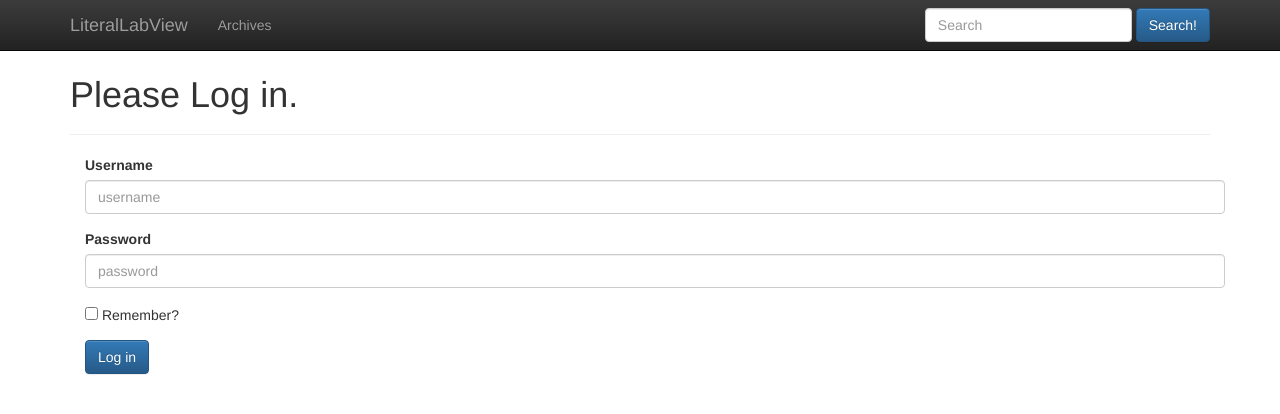
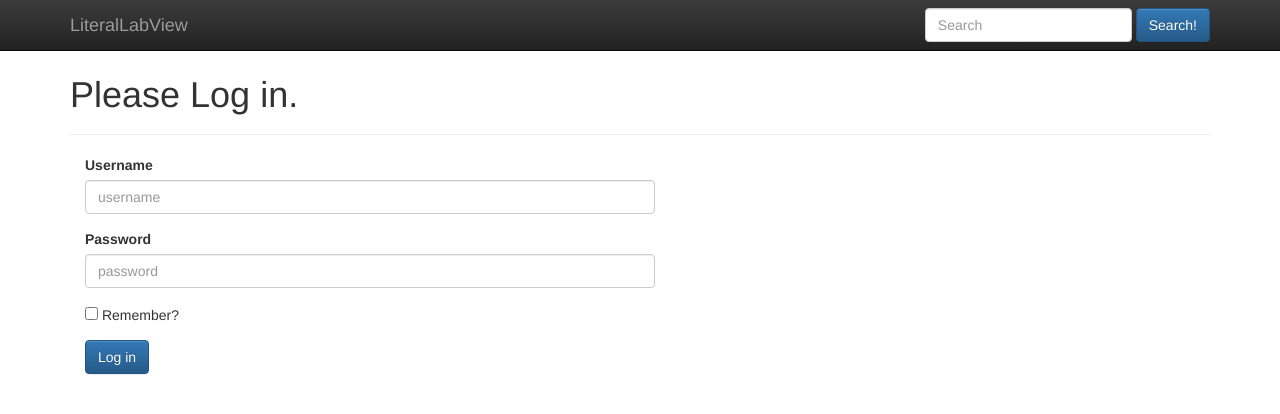
Before and after one commit to mturiansky/LiteralLabView-Legacy, a Flask app: page /login in a window 1280 px wide. Shown: the top 414 px of the page. Run offline with Flask 2, Linux system fonts and the light colour scheme; some libraries are stand-ins or nearby versions.

Commit message:
updated login

```diff
--- a/Server/static/style.css
+++ b/Server/static/style.css
@@ -13,3 +13,7 @@
 #table-medium {
 	width: 150px;
 }
+
+.login {
+	width: 50%;
+}
--- a/Server/templates/base.html
+++ b/Server/templates/base.html
@@ -24,8 +24,7 @@
         </div>
         <div id="navbar" class="navbar-collapse collapse">
           <ul class="nav navbar-nav">
-            <!--<li><a href="{{ url_for('home') }}">Home</a></li>-->
-            <li><a href="#">Archives</a></li>
+            {% if current_user.name != 'Anonymous' %}<li><a href="{{ url_for('logout')}}">Log out, {{ current_user.name }}</a></li>{% endif %}
           </ul>
 
           <form class="navbar-form navbar-right" role="search" action="{{ url_for('search') }}" method="get">
--- a/Server/templates/login.html
+++ b/Server/templates/login.html
@@ -4,17 +4,17 @@
     <h1>Please Log in.</h1>
   </div>
 
-  <div class="container"ABBR>
+  <div class="container">
     <form role="form" action="" method="post">
-      <div class="form-group">
+      <div class="form-group login">
         <label for="name">Username</label>
         <input class="form-control" type="text" name="username" placeholder="username">
       </div>
-      <div class="form-group">
+      <div class="form-group login">
         <label for="password">Password</label>
         <input class="form-control" type="password" name="password" placeholder="password">
       </div>
-      <div class="form-group">
+      <div class="form-group login">
         <input type="checkbox" name="remember"> Remember?
       </div>
       <button type="submit" class="btn btn-primary">Log in</button>
```
